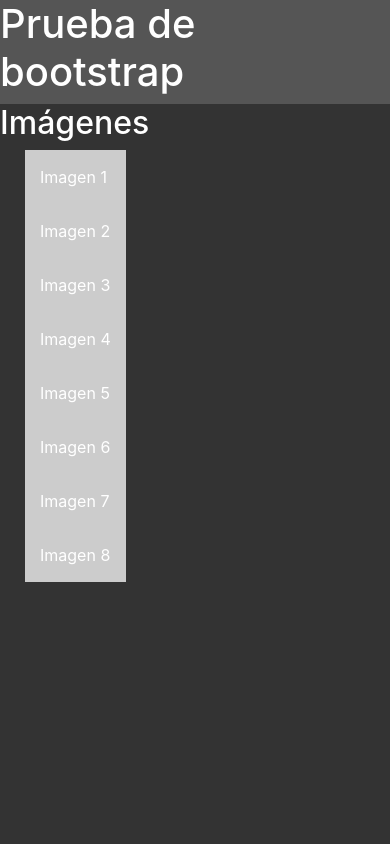
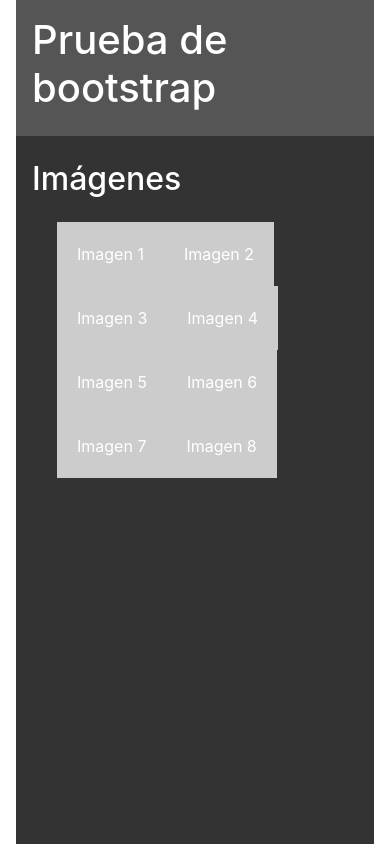
Before and after one commit to Fedemontagudo/examen-ejercicio-1, a plain HTML site: page index.html in a window 390 px wide. Drawn offline with nearby package versions, Linux system fonts and the light colour scheme.

Commit message:
añadidos breakpoints

```diff
--- a/estilos.css
+++ b/estilos.css
@@ -9,10 +9,8 @@ main {
 }
 
 li {
-  display: block;
+  display: inline-block;
   background-color: #cccccc;
   list-style: none;
-  padding: 15px;
-
-
+  padding: 20px;
 }
--- a/index.html
+++ b/index.html
@@ -14,14 +14,14 @@
 </head>
 
 <body>
-  <div class="d-flex flex-column min-vh-100">
-    <header>
+  <div class="d-flex flex-column min-vh-100 px-3 ">
+    <header class="py-3 px-3">
       <h1>Prueba de bootstrap</h1>
     </header>
-    <main class="flex-fill">
-      <h2 class=>Imágenes</h2>
-      <article class="row">
-        <ul>
+    <main class="flex-fill px-3 py-2">
+      <h2 class="py-3">Imágenes</h2>
+      <article>
+        <ul class="row row-cols-xl-4 row-cols-md-3 row-cols-sm-1 ">
           <li>Imagen 1</li>
           <li>Imagen 2</li>
           <li>Imagen 3</li>
```
